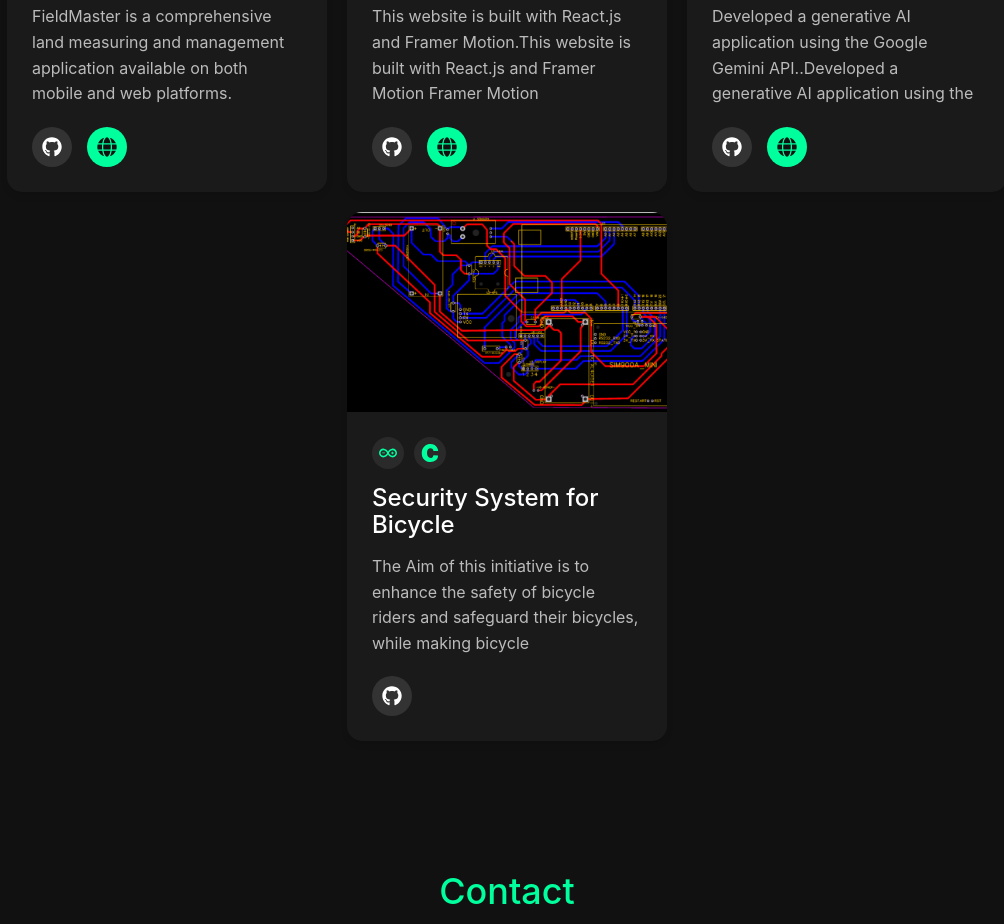
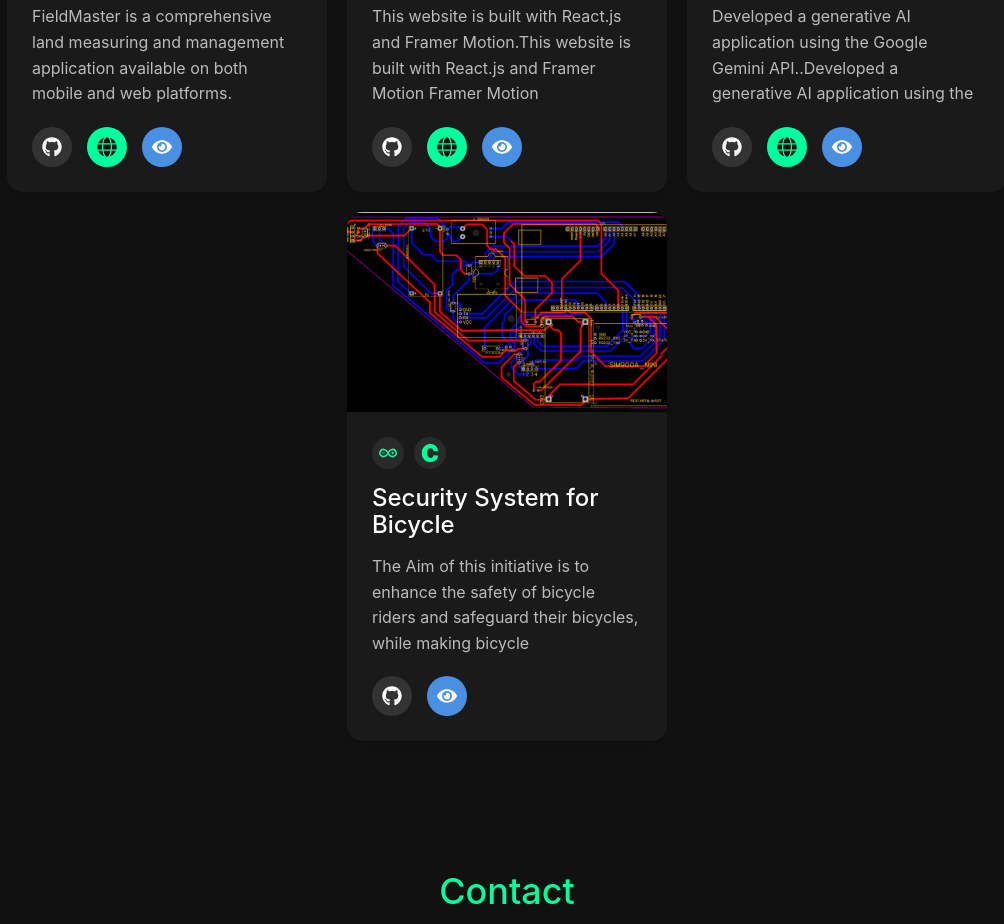
Before and after one commit to hirushan2001/portfolio, a React (Vite) app: page / in a window 1280 px wide. Shown: the part 2840-3764 px from the top of the page, without its empty margins (133-1137 px from the left). Built offline with nearby package versions, Linux system fonts and the light colour scheme.

Commit message:
project card update

```diff
--- a/src/components/ProjectCard.css
+++ b/src/components/ProjectCard.css
@@ -98,6 +98,8 @@
   text-decoration: none;
   font-size: 20px;
   transition: all 0.3s ease;
+  border: none;
+  cursor: pointer;
 }
 
 .github-link {
@@ -121,6 +123,17 @@
   box-shadow: 0 4px 8px rgba(0, 255, 157, 0.3);
 }
 
+.view-more-link {
+  background-color: #4a90e2;
+  color: #fff;
+}
+
+.view-more-link:hover {
+  background-color: #3a7bc8;
+  box-shadow: 0 4px 8px rgba(74, 144, 226, 0.3);
+}
+
+
 @keyframes fadeInUp {
   from {
     opacity: 0;
--- a/src/components/ProjectCard.jsx
+++ b/src/components/ProjectCard.jsx
@@ -1,7 +1,7 @@
 import React from 'react';
 import { motion } from 'framer-motion';
 import { TbBrandFramerMotion } from "react-icons/tb";
-import { FaReact, FaNodeJs,FaGithub, FaGlobe } from 'react-icons/fa';
+import { FaReact, FaNodeJs,FaGithub, FaGlobe ,FaEye } from 'react-icons/fa';
 import { SiMongodb, SiExpress, SiArduino, SiC } from 'react-icons/si';
 import './ProjectCard.css';
 
@@ -17,6 +17,12 @@ const iconMap = {
 };
 
 const ProjectCard = ({ project }) => {
+  const handleViewMore = () => {
+    // Here you can implement the action for the "View More" button
+    // For example, you could set a state to show more details or open a modal
+    console.log("View More clicked for project:", project.title);
+  };
+
   return (
     <motion.div
       className="project-card"
@@ -45,6 +51,7 @@ const ProjectCard = ({ project }) => {
               className="project-tag"
               initial={{ opacity: 0, scale: 0.8 }}
               animate={{ opacity: 1, scale: 1 }}
+              title={tag}
             >
               {iconMap[tag] && React.createElement(iconMap[tag], { className: 'tag-icon' })}
             </motion.span>
@@ -72,7 +79,7 @@ const ProjectCard = ({ project }) => {
           animate={{ opacity: 1 }}
           transition={{ delay: 0.5 }}
         >
-           {project.githubLink && (
+          {project.githubLink && (
             <motion.a
               href={project.githubLink}
               target="_blank"
@@ -98,6 +105,15 @@ const ProjectCard = ({ project }) => {
               <FaGlobe />
             </motion.a>
           )}
+          <motion.button
+            onClick={handleViewMore}
+            className="project-link view-more-link"
+            whileHover={{ scale: 1.1 }}
+            whileTap={{ scale: 0.95 }}
+            title="View More"
+          >
+            <FaEye />
+          </motion.button>
         </motion.div>
       </div>
     </motion.div>
```
